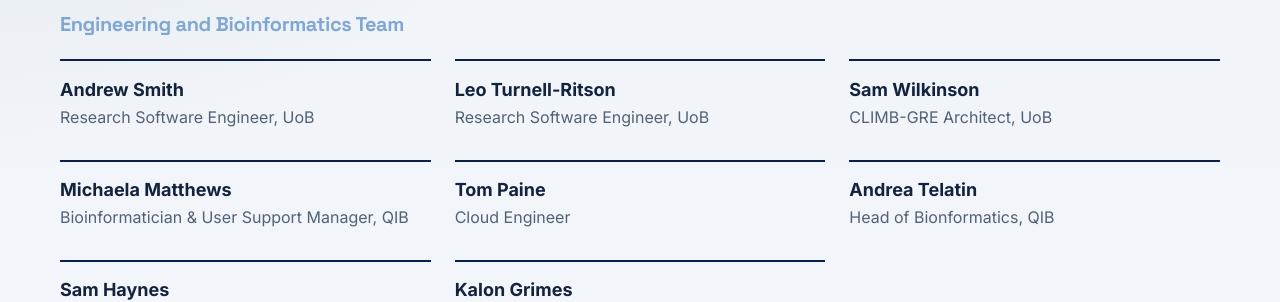
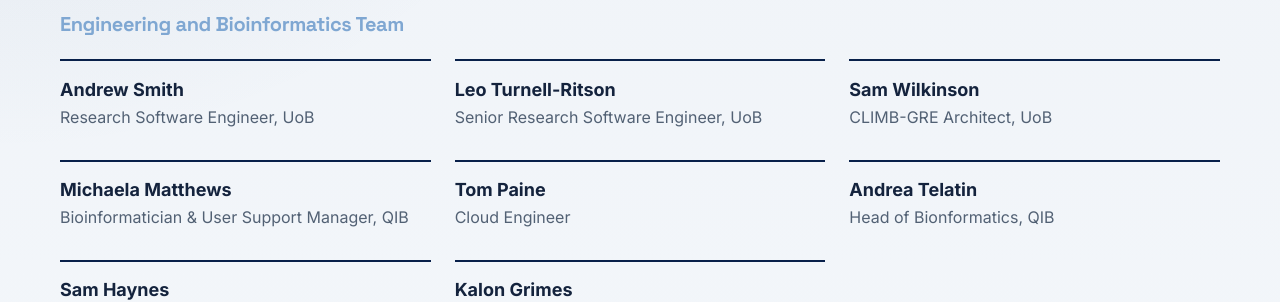
Before and after one commit to MRC-CLIMB/website, a Jekyll site: the page built from about/team.md, in a window 1280 px wide and 900 px high, scrolled down 400 px. Shown: the part 153-455 px from the top of the window. Built offline with Jekyll 4.4.1, drawn with Linux system fonts in a browser that asks for light colours.

Commit message:
Update team.md

```diff
--- a/about/team.md
+++ b/about/team.md
@@ -42,7 +42,7 @@ permalink: /about/team/
   </div>
   <div class="person">
     <div class="name">Leo Turnell-Ritson</div>
-    <div class="role">Research Software Engineer, UoB</div>
+    <div class="role">Senior Research Software Engineer, UoB</div>
     <p class="bio"></p>
   </div>
   <div class="person">
```
